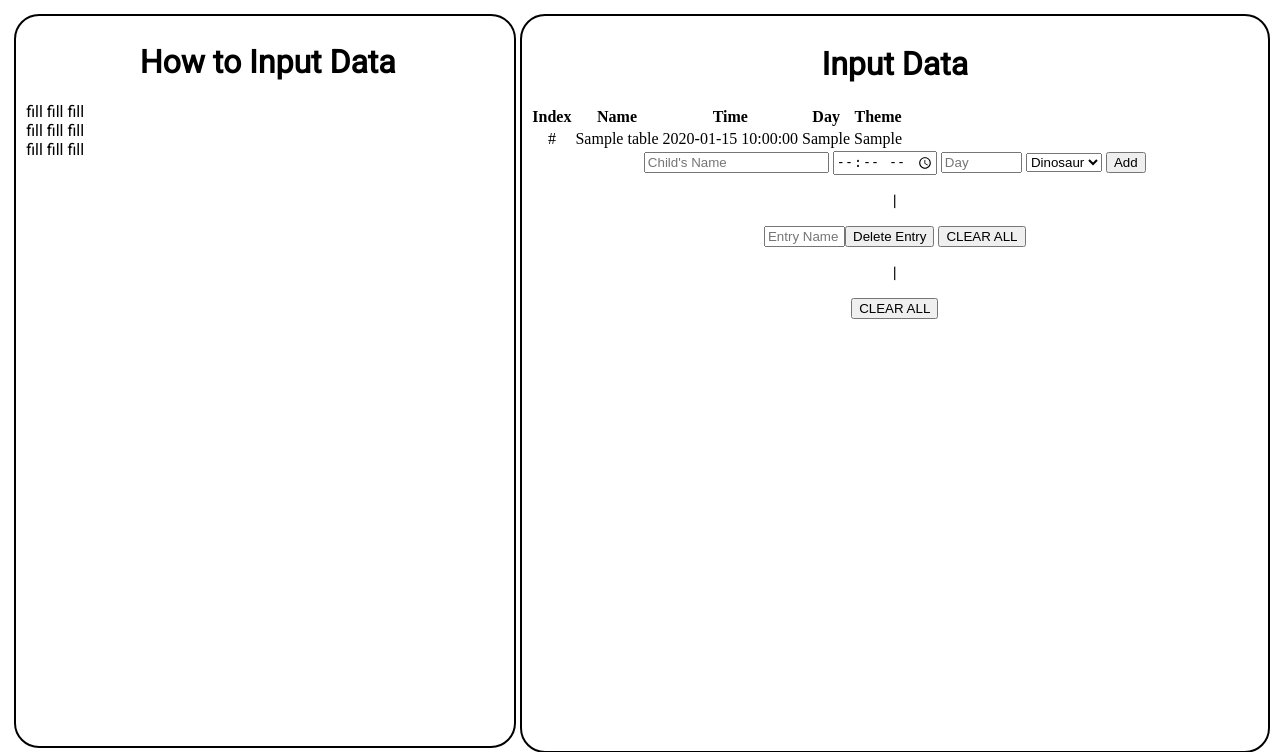
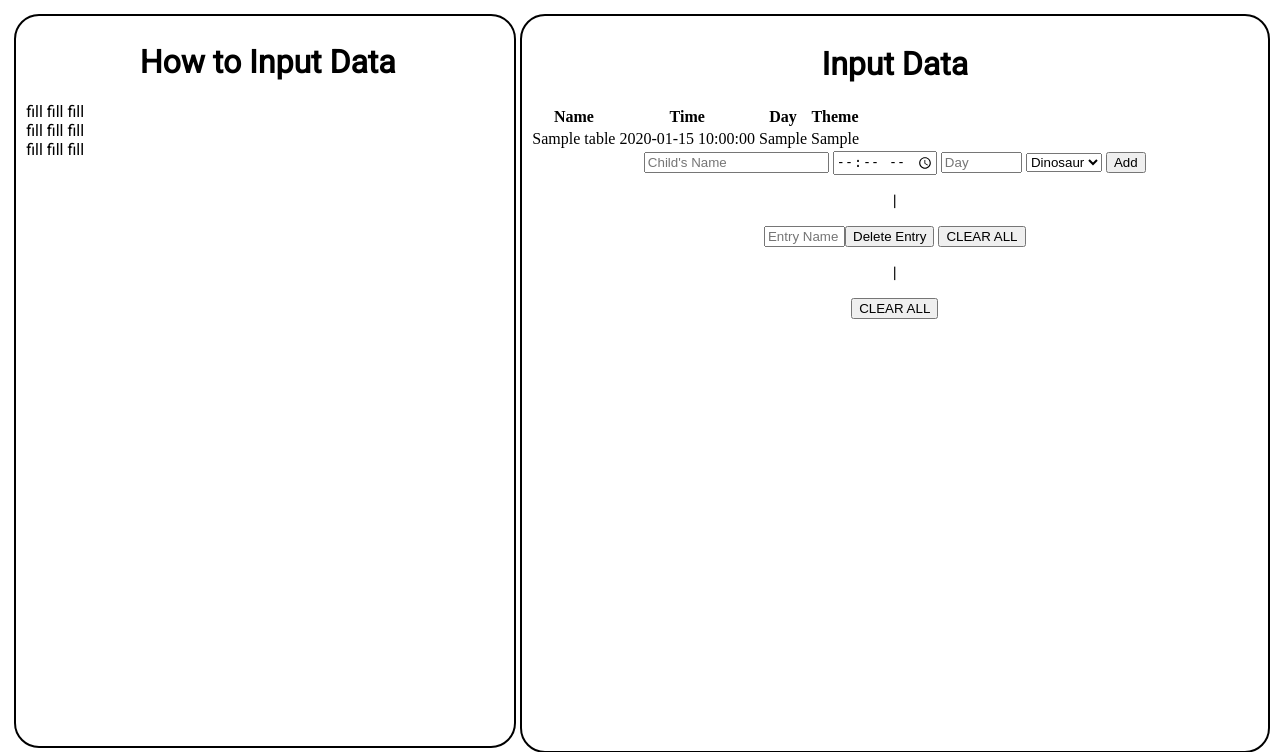
Before and after one commit to Aidan-Verdugo/birthday-board, a PHP site: page /import/index.php in a window 1280 px wide. Shown: the top 752 px of the page. Run offline with PHP 8.4, Linux system fonts and the light colour scheme; tables that the repository leaves empty or names only in its code hold one stand-in row (values such as "Sample post").

Commit message:
Got rid of reference to index

```diff
--- a/import/index.php
+++ b/import/index.php
@@ -38,7 +38,6 @@ $result = mysqli_query($dbconnect, $query);
                     <h1>Input Data</h1>
                     <table>
                         <tr>
-                            <th>Index</th>
                             <th>Name</th>
                             <th>Time</th>
                             <th>Day</th>
@@ -48,7 +47,6 @@ $result = mysqli_query($dbconnect, $query);
                         while($rows=$result->fetch_assoc())
                         { ?>
                         <tr>
-                            <td>#</td>
                             <td><?php echo $rows['child_name'];?></td>
                             <td><?php echo $rows['party_time'];?></td>
                             <td><?php echo $rows['party_day'];?></td>
```
